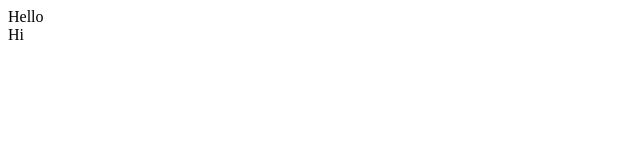
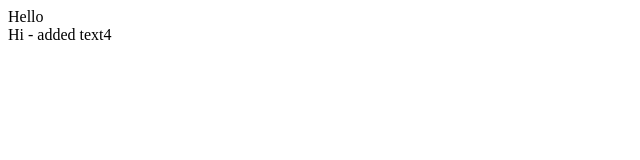
Before and after one commit to veerthondam/glt, a plain HTML site: page sum.html in a window 1280 px wide. Shown: the full height of the page, 0-640 px from the left. Drawn offline with Linux system fonts and the light colour scheme.

Commit message:
added text4

```diff
--- a/sum.html
+++ b/sum.html
@@ -16,6 +16,6 @@
     -->
 
   <div>Hello</div>
-  <div>Hi</div>
+  <div>Hi - added text4</div>
  </body>
 </html>
```
